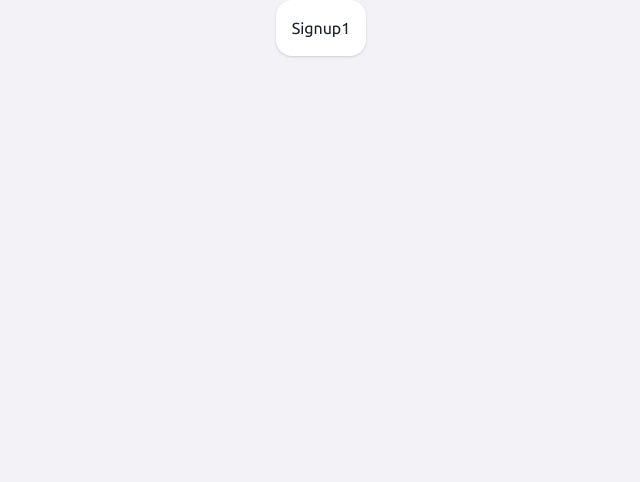
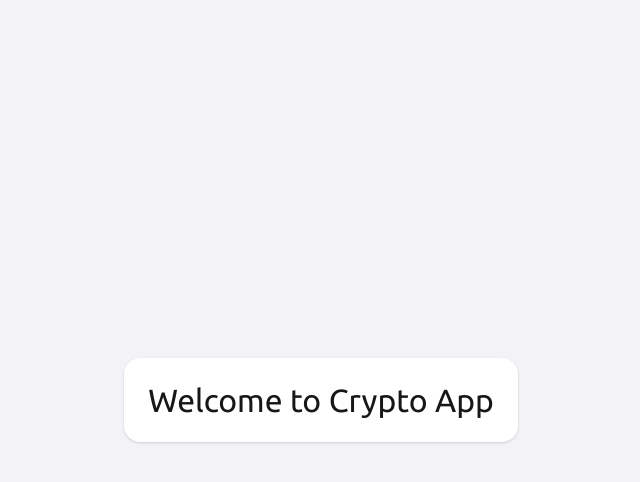
Before and after one commit to Abhay108cell/reactPro, a React (Vite) app in the folder React-auth/app/: page /signup in a window 1280 px wide. Shown: the top 482 px of the page, without its empty margins (319-959 px from the left). Built offline with nearby package versions, Linux system fonts and the light colour scheme.

Commit message:
"Updated Signup1 component: added Text import, changed Card padding and width, and added Text element with heading"

```diff
--- a/React-auth/app/src/pages/Auth/signup/Signup1.jsx
+++ b/React-auth/app/src/pages/Auth/signup/Signup1.jsx
@@ -1,12 +1,12 @@
-import { Card, Container, Center } from "@chakra-ui/react";
+import { Card, Container, Center, Text } from "@chakra-ui/react";
 import React from "react";
 
 const Signup1 = () => {
   return (
     <Container>
-      <Center>
-        <Card p="4" borderRadius="1rem" maxW="408px">
-          Signup1
+      <Center minHeight="100vh">
+        <Card p="6" borderRadius="1rem" W="408px">
+          <Text textStyle="h1">Welcome to Crypto App</Text>
         </Card>
       </Center>
     </Container>
```
